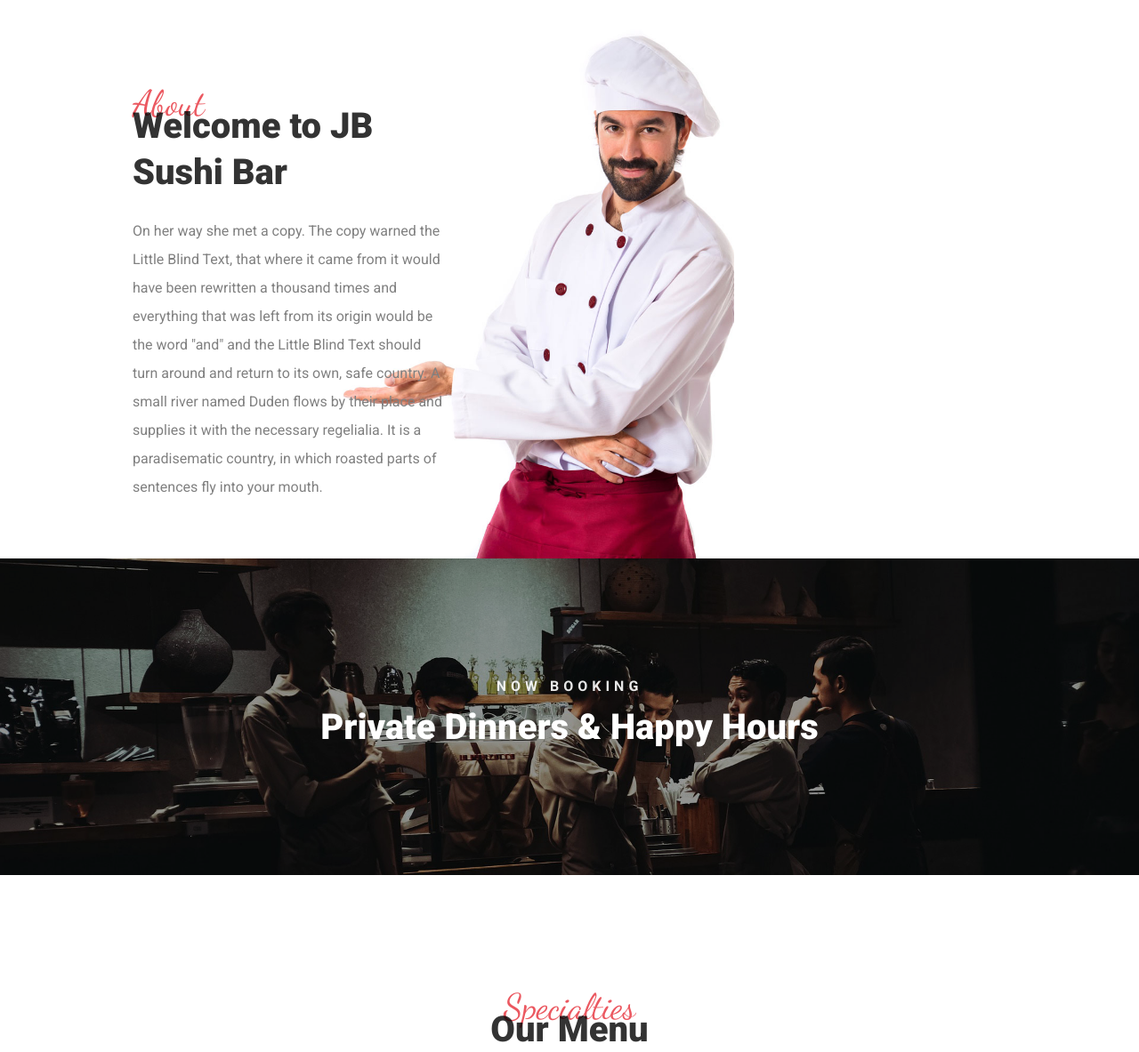
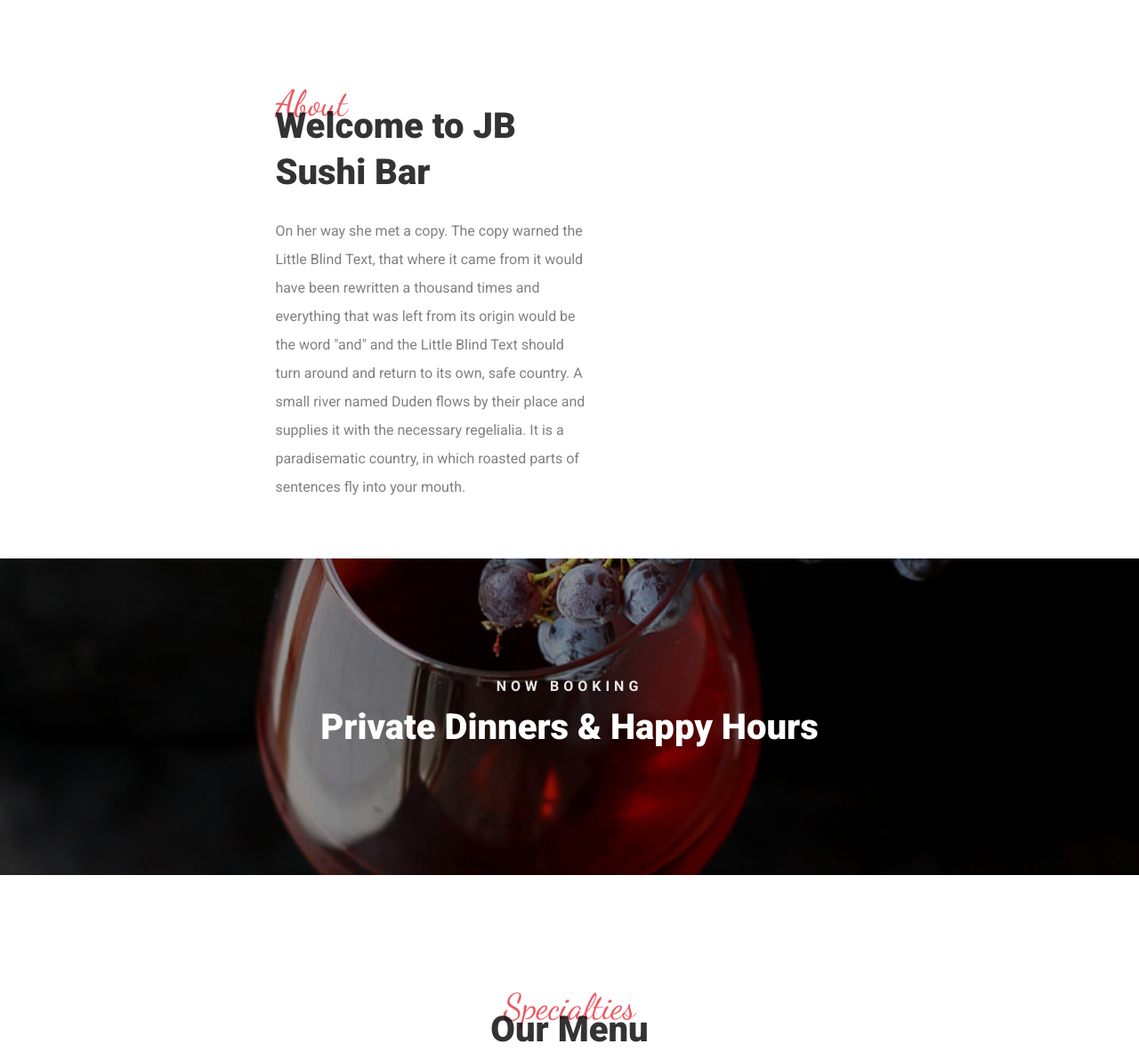
Before and after one commit to Newinacode/restro, a Django app: page / in a window 1280 px wide. Shown: the part 800-1983 px from the top of the page at 89% size. Run offline with Django 4.2, Linux system fonts and the light colour scheme; some libraries are stand-ins or nearby versions; some web fonts are replaced.

Commit message:
some changes

```diff
--- a/website/templates/website/index.html
+++ b/website/templates/website/index.html
@@ -25,6 +25,11 @@
 
 #image2{
     background-image:url("{% static 'images/sushi2.jpg' %}");
+}
+
+
+#image4{
+    background-image: url("{% static 'images/wine-3.jpg' %}");
 }
 
 
@@ -70,7 +75,7 @@
 
 
 
-<section class="ftco-section ftco-wrap-about ftco-no-pb ftco-no-pt">
+<section class="ftco-section ftco-wrap-about ftco-no-pb ftco-no-pt" style="display: flex; flex-direction: row; justify-content: center;">
     <div class="container">
         <div class="row no-gutters">
             <!-- <div class="col-sm-4 p-4 p-md-5 d-flex align-items-center justify-content-center bg-primary">
@@ -133,9 +138,9 @@
                     </div>
                 </form>
             </div> -->
-            <div class="col-sm-8 wrap-about py-5 ftco-animate img" style="background-image: url(images/about.jpg);">
-                <div class="row pb-5 pb-md-0">
-                    <div class="col-md-12 col-lg-7">
+            <div class="col-sm-8 wrap-about py-5 ftco-animate img" id="image3"  >
+                <div class="row pb-5 pb-md-0 " style="justify-content: center;">
+                    <div class="col-md-12 col-lg-7" >
                         <div class="heading-section mt-5 mb-4">
                             <div class="pl-lg-3 ml-md-5">
                                 <span class="subheading">About</span>
@@ -153,7 +158,7 @@
 </section>
 
 
-<section class="ftco-section ftco-intro" style="background-image: url(images/bg_3.jpg);">
+<section class="ftco-section ftco-intro" id="image4">
     <div class="overlay"></div>
     <div class="container">
         <div class="row">
```
Also changed, not shown: restro/settings.py (+21 -21 lines).
